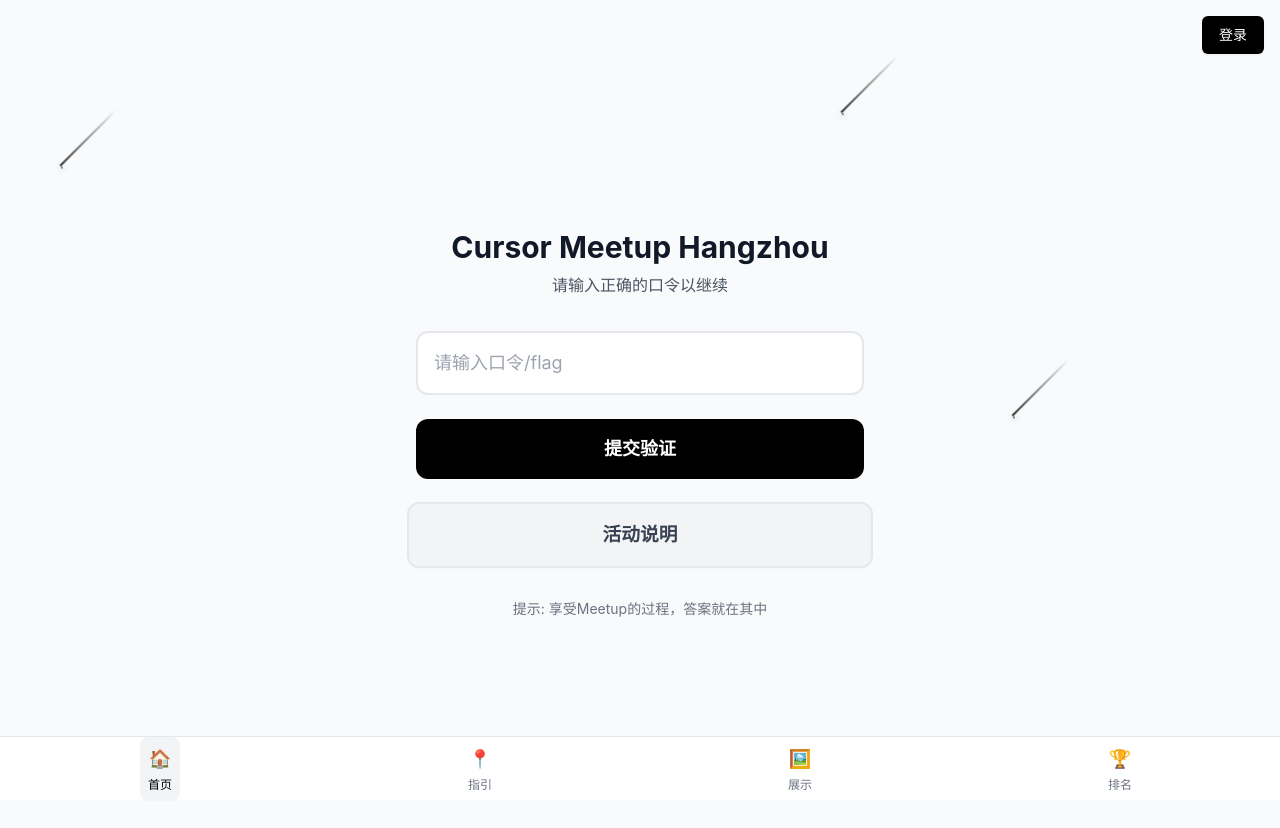
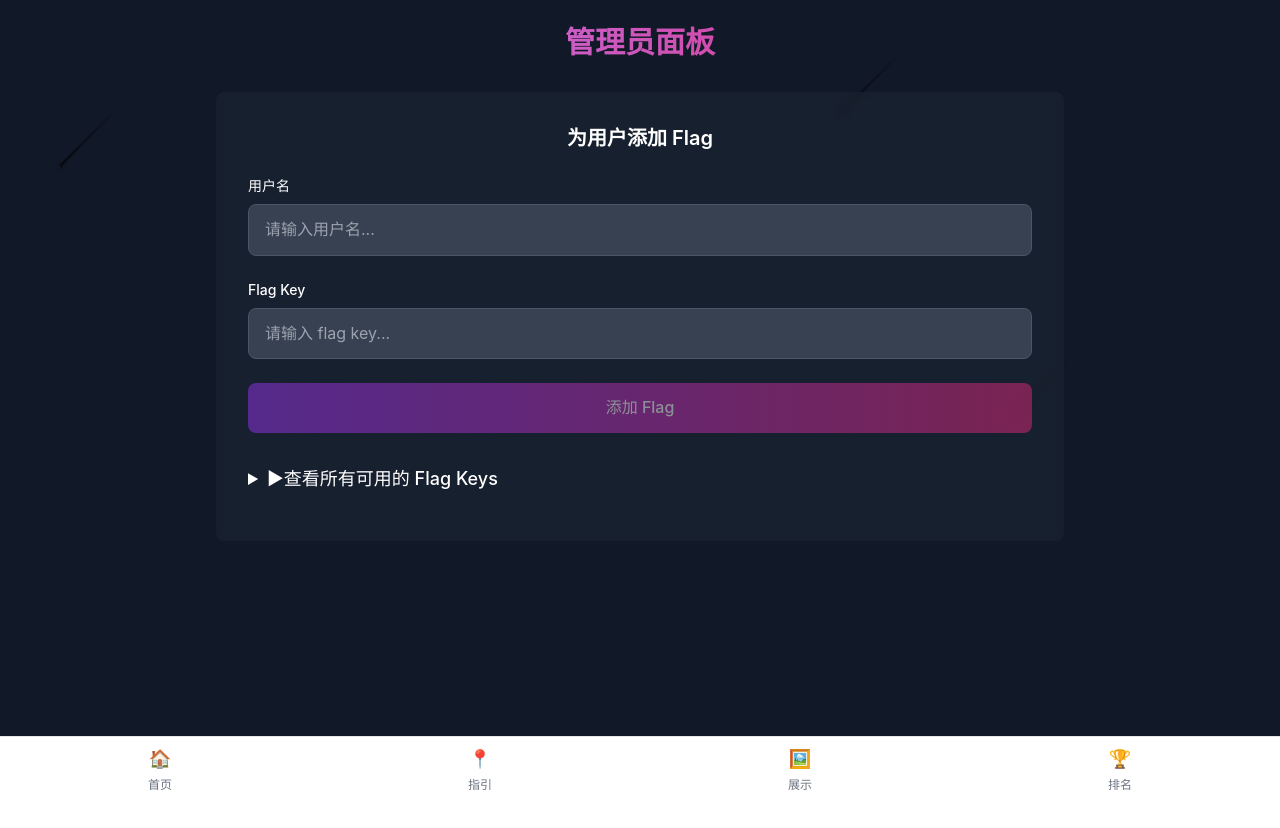
Before and after one commit to cursor-meetup/cursor-ctf, a React (Vite) app: page /admin in a window 1280 px wide. Before the commit this address led to /. Shown: the top 828 px of the page. After the commit the page ends 800 px from the top, so only its background shows below. Built offline with nearby package versions, Linux system fonts and the light colour scheme.

Commit message:
fix: 管理员

```diff
--- a/src/App.tsx
+++ b/src/App.tsx
@@ -5,6 +5,7 @@ import Login from "./pages/Login";
 import Venue from "./pages/Venue";
 import Gallery from "./pages/Gallery";
 import Ranking from "./pages/Ranking";
+import Admin from "./pages/Admin";
 import ProtectedRoute from "./components/ProtectedRoute";
 import BottomNav from "./components/BottomNav";
 import { AuthProvider, useAuth } from "./contexts/AuthContext";
@@ -22,6 +23,7 @@ const AppContent = () => {
         <Route path="/venue" element={<Venue />} />
         <Route path="/gallery" element={<Gallery />} />
         <Route path="/ranking" element={<Ranking />} />
+        <Route path="/admin" element={<Admin />} />
         <Route path="*" element={<Navigate to="/" replace />} />
       </Routes>
       <BottomNav />
--- a/src/config/flag.json
+++ b/src/config/flag.json
@@ -134,6 +134,16 @@
       "key": "cursorinsider",
       "points": 10,
       "description": "Cursor Insider 中文社区"
+    },
+    {
+      "key": "xiaohongshu",
+      "points": 30,
+      "description": "小红书分享达人"
+    },
+    {
+      "key": "twitter",
+      "points": 30,
+      "description": "推特分享之星"
     }
   ]
 }
--- /dev/null
+++ b/src/pages/Admin.tsx
@@ -0,0 +1,132 @@
+import React, { useState } from 'react';
+import { adminService } from '../services/AdminService';
+import MeteorBackground from '../components/MeteorBackground';
+
+const Admin: React.FC = () => {
+  const [username, setUsername] = useState('');
+  const [flagKey, setFlagKey] = useState('');
+  const [loading, setLoading] = useState(false);
+  const [message, setMessage] = useState('');
+  const [messageType, setMessageType] = useState<'success' | 'error'>('success');
+  const [availableFlags] = useState(adminService.getAllFlags());
+
+  const handleAddFlag = async () => {
+    if (!username.trim() || !flagKey.trim()) {
+      showMessage('请输入用户名和flag key', 'error');
+      return;
+    }
+
+    try {
+      setLoading(true);
+      await adminService.addFlagToUser(username.trim(), flagKey.trim());
+
+      setUsername('');
+      setFlagKey('');
+      showMessage(`成功为用户 ${username.trim()} 添加 flag: ${flagKey.trim()}`, 'success');
+    } catch (error: any) {
+      console.error('添加flag失败:', error);
+      showMessage(error.message || '添加flag失败', 'error');
+    } finally {
+      setLoading(false);
+    }
+  };
+
+  const showMessage = (msg: string, type: 'success' | 'error') => {
+    setMessage(msg);
+    setMessageType(type);
+    setTimeout(() => setMessage(''), 5000);
+  };
+
+  return (
+    <div className="min-h-screen bg-gray-900 text-white relative overflow-hidden">
+      <MeteorBackground />
+
+      <div className="relative z-10 p-6 max-w-4xl mx-auto">
+        <h1 className="text-3xl font-bold mb-8 text-center bg-gradient-to-r from-purple-400 to-pink-600 bg-clip-text text-transparent">
+          管理员面板
+        </h1>
+
+        {/* 消息提示 */}
+        {message && (
+          <div className={`mb-6 p-4 rounded-lg ${
+            messageType === 'success'
+              ? 'bg-green-500 bg-opacity-20 border border-green-500'
+              : 'bg-red-500 bg-opacity-20 border border-red-500'
+          }`}>
+            {message}
+          </div>
+        )}
+
+        {/* 主要操作区域 */}
+        <div className="bg-gray-800 bg-opacity-50 rounded-lg p-8 backdrop-blur-sm">
+          <h2 className="text-xl font-semibold mb-6 text-center">为用户添加 Flag</h2>
+
+          <div className="space-y-6">
+            {/* 用户名输入 */}
+            <div>
+              <label className="block text-sm font-medium mb-2">用户名</label>
+              <input
+                type="text"
+                value={username}
+                onChange={(e) => setUsername(e.target.value)}
+                placeholder="请输入用户名..."
+                className="w-full px-4 py-3 bg-gray-700 border border-gray-600 rounded-lg focus:outline-none focus:border-purple-500 focus:ring-1 focus:ring-purple-500"
+              />
+            </div>
+
+            {/* Flag Key输入 */}
+            <div>
+              <label className="block text-sm font-medium mb-2">Flag Key</label>
+              <input
+                type="text"
+                value={flagKey}
+                onChange={(e) => setFlagKey(e.target.value)}
+                placeholder="请输入 flag key..."
+                className="w-full px-4 py-3 bg-gray-700 border border-gray-600 rounded-lg focus:outline-none focus:border-purple-500 focus:ring-1 focus:ring-purple-500"
+                onKeyPress={(e) => e.key === 'Enter' && handleAddFlag()}
+              />
+            </div>
+
+            {/* 添加按钮 */}
+            <button
+              onClick={handleAddFlag}
+              disabled={loading || !username.trim() || !flagKey.trim()}
+              className="w-full px-6 py-3 bg-gradient-to-r from-purple-600 to-pink-600 hover:from-purple-700 hover:to-pink-700 disabled:opacity-50 disabled:cursor-not-allowed rounded-lg transition-all duration-200 font-medium"
+            >
+              {loading ? '添加中...' : '添加 Flag'}
+            </button>
+          </div>
+
+          {/* 可用Flag列表 */}
+          <div className="mt-8">
+            <details className="group">
+              <summary className="cursor-pointer text-lg font-medium mb-4 hover:text-purple-300 transition-colors">
+                <span className="group-open:rotate-90 inline-block transition-transform">▶</span>
+                查看所有可用的 Flag Keys
+              </summary>
+              <div className="bg-gray-700 rounded-lg p-4 max-h-80 overflow-y-auto">
+                <div className="grid grid-cols-1 md:grid-cols-2 gap-2">
+                  {availableFlags.map((flag) => (
+                    <div
+                      key={flag.key}
+                      className="flex justify-between items-center p-3 bg-gray-600 rounded-lg hover:bg-gray-500 transition-colors cursor-pointer"
+                      onClick={() => setFlagKey(flag.key)}
+                    >
+                      <div className="flex-1">
+                        <div className="font-medium text-purple-300">{flag.key}</div>
+                        <div className="text-sm text-gray-300 truncate">{flag.description}</div>
+                      </div>
+                      <div className="text-yellow-400 font-bold ml-2">{flag.points}分</div>
+                    </div>
+                  ))}
+                </div>
+              </div>
+            </details>
+          </div>
+        </div>
+      </div>
+    </div>
+  );
+};
+
+export default Admin;
--- /dev/null
+++ b/src/services/AdminService.ts
@@ -0,0 +1,116 @@
+import { supabase } from '../config/supabase';
+import flagConfig from '../config/flag.json';
+
+interface User {
+  username: string;
+  total_score: number;
+  has_claimed_prize: boolean;
+  created_at: string;
+  updated_at: string;
+}
+
+class AdminService {
+  // 获取所有用户列表
+  async getAllUsers(): Promise<User[]> {
+    try {
+      const { data, error } = await supabase
+        .from('users')
+        .select('*')
+        .order('total_score', { ascending: false });
+
+      if (error) throw error;
+      return data || [];
+    } catch (error) {
+      console.error('获取用户列表失败:', error);
+      throw error;
+    }
+  }
+
+  // 搜索用户
+  async searchUsers(searchTerm: string): Promise<User[]> {
+    try {
+      const { data, error } = await supabase
+        .from('users')
+        .select('*')
+        .ilike('username', `%${searchTerm}%`)
+        .order('total_score', { ascending: false });
+
+      if (error) throw error;
+      return data || [];
+    } catch (error) {
+      console.error('搜索用户失败:', error);
+      throw error;
+    }
+  }
+
+  // 为用户添加flag
+  async addFlagToUser(username: string, flagKey: string): Promise<void> {
+    try {
+      // 验证flag是否存在
+      const flagInfo = flagConfig.flags.find(flag => flag.key === flagKey);
+      if (!flagInfo) {
+        throw new Error(`Flag key "${flagKey}" 不存在`);
+      }
+
+      // 检查用户是否存在
+      const { data: user, error: userError } = await supabase
+        .from('users')
+        .select('username')
+        .eq('username', username)
+        .single();
+
+      if (userError || !user) {
+        throw new Error(`用户 "${username}" 不存在`);
+      }
+
+      // 使用unlock_flag函数添加flag
+      const { error: unlockError } = await supabase.rpc('unlock_flag', {
+        p_username: username,
+        p_flag_key: flagKey,
+        p_points: flagInfo.points
+      });
+
+      if (unlockError) {
+        if (unlockError.message.includes('already unlocked')) {
+          throw new Error(`用户 "${username}" 已经获得过 "${flagKey}" flag`);
+        }
+        throw unlockError;
+      }
+    } catch (error) {
+      console.error('添加flag失败:', error);
+      throw error;
+    }
+  }
+
+  // 获取用户的flag列表
+  async getUserFlags(username: string) {
+    try {
+      const { data, error } = await supabase
+        .from('user_flags')
+        .select('flag_key, points, unlocked_at')
+        .eq('username', username)
+        .order('unlocked_at', { ascending: false });
+
+      if (error) throw error;
+
+      return data?.map(item => {
+        const flagInfo = flagConfig.flags.find(flag => flag.key === item.flag_key);
+        return {
+          ...item,
+          description: flagInfo?.description || '未知标志'
+        };
+      }) || [];
+    } catch (error) {
+      console.error('获取用户flag失败:', error);
+      throw error;
+    }
+  }
+
+  // 获取所有可用的flags
+  getAllFlags() {
+    return flagConfig.flags;
+  }
+}
+
+export const adminService = new AdminService();
+export default AdminService;
```
